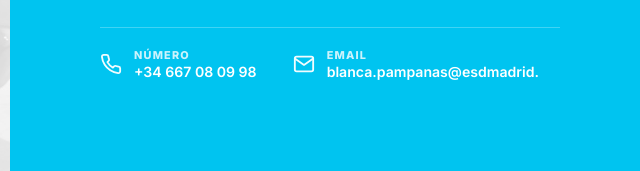
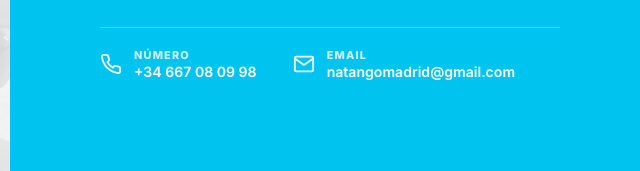
Before and after one commit to blancapamtor/pruebaEdicionNataliareal, a plain HTML site: page NATABAILE pruebaedicion/contacto.html in a window 1280 px wide. Shown: the part 626-797 px from the top of the page, 630-1270 px from the left. Drawn offline with Linux system fonts and the light colour scheme; a web font is replaced by a local one.

Commit message:
Update contacto.html

```diff
--- a/NATABAILE pruebaedicion/contacto.html
+++ b/NATABAILE pruebaedicion/contacto.html
@@ -104,7 +104,7 @@
               <p class="form-subtitle">Mándame un correo y hablemos!</p>
             </header>
 
-            <form id="contactForm" class="main-contact-form" action="https://formsubmit.co/ajax/blanca.pampanas@esdmadrid.es" method="POST">
+            <form id="contactForm" class="main-contact-form" action="https://formsubmit.co/ajax/natangomadrid@gmail.com" method="POST">
               <input type="hidden" name="_captcha" value="false">
               <input type="hidden" name="_subject" value="Nuevo mensaje desde la web Natalia Vicente">
 
@@ -173,7 +173,7 @@
               </div>
               <div class="meta-text">
                 <span class="label">EMAIL</span>
-                <a href="mailto:blanca.pampanas@esdmadrid.es">blanca.pampanas@esdmadrid.</a>
+                <a href="mailto:natangomadrid@gmail.com">natangomadrid@gmail.com</a>
               </div>
             </div>
           </footer>
```
